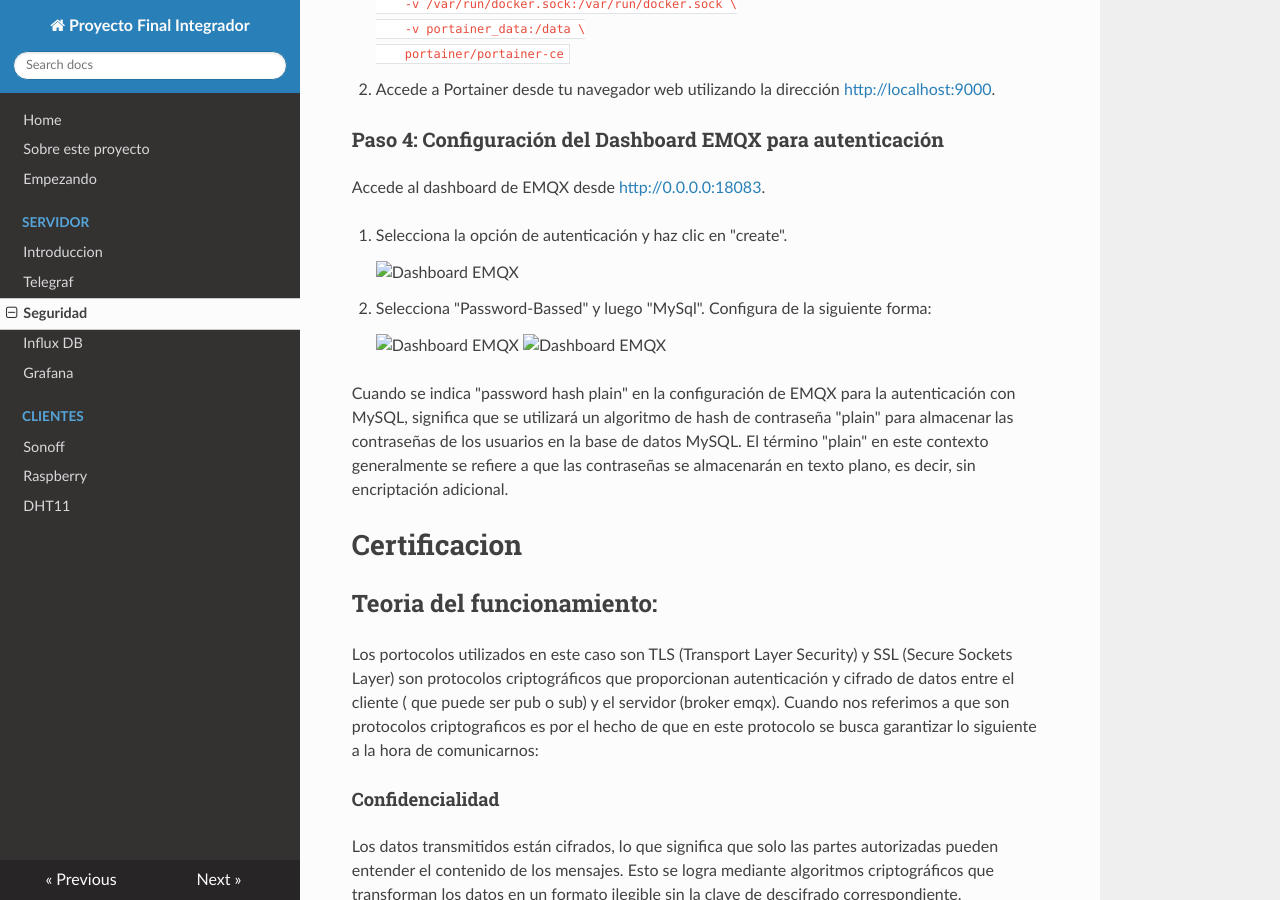
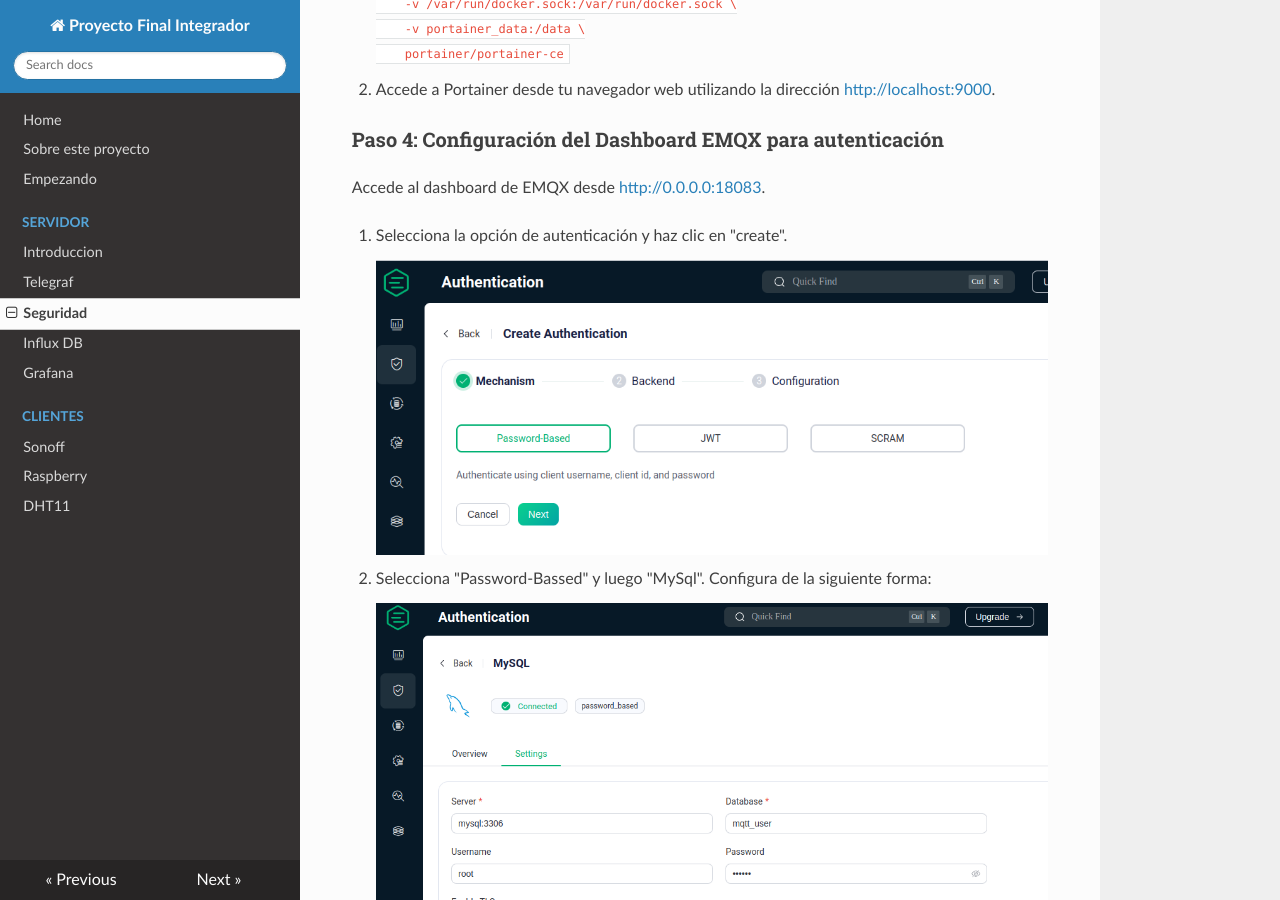
Before and after one commit to danunziata/Aplicaciones_TCP_IP, an MkDocs documentation site: the page built from docs/03-Proyecto_Final/proyecto/documentacion/docs/conf_seguridad.md, in a window 1280 px wide and 900 px high, scrolled down 1106 px. Built offline with MkDocs 1.6.1, drawn with Linux system fonts in a browser that asks for light colours; nearby versions of some CDN libraries.

Commit message:
Update conf_seguridad.md
cambie la ruta de png para que se vean las imagenes

```diff
--- a/docs/03-Proyecto_Final/proyecto/documentacion/docs/conf_seguridad.md
+++ b/docs/03-Proyecto_Final/proyecto/documentacion/docs/conf_seguridad.md
@@ -58,12 +58,12 @@
 
 1. Selecciona la opción de autenticación y haz clic en "create".
 
-    ![Dashboard EMQX](create.png)
+    ![Dashboard EMQX](./images/create.png)
 
 2. Selecciona "Password-Bassed" y luego "MySql". Configura de la siguiente forma:
 
-    ![Dashboard EMQX](uno_aut.png)
-    ![Dashboard EMQX](dos_aut.png)
+    ![Dashboard EMQX](./images/uno_aut.png)
+    ![Dashboard EMQX](./images/dos_aut.png)
 
 Cuando se indica "password hash plain" en la configuración de EMQX para la autenticación con MySQL, significa que se utilizará un algoritmo de hash de contraseña "plain" para almacenar las contraseñas de los usuarios en la base de datos MySQL. El término "plain" en este contexto generalmente se refiere a que las contraseñas se almacenarán en texto plano, es decir, sin encriptación adicional.
 
@@ -93,7 +93,7 @@
 
 La siguiente imagen describe el proceso del protocolo de handshake de TLS/SSL, desde el "hello" (saludo) del cliente hasta el "finished" (terminado) del broker.
 
-![proceso de handshake](cifrado.png)
+![proceso de handshake](./images/cifrado.png)
 
 #### Tipo de cifrado utilizado en este caso es "two- way"
 La certificación bidireccional es que se requiere un certificado para el servicio y el cliente durante la autenticación de la conexión. Ambas partes deben realizar la autenticación para garantizar que se confíe en ambas partes involucradas en la comunicación. Ambas partes comparten sus certificados públicos y luego realizan la verificación y confirmación en función del certificado
@@ -194,7 +194,7 @@
 #### configuracion del dashboard
 Dentro de "Listeners" en la columna izquierda, selecciona el listener por default para SSL.
 
-![Dashboard EMQX](lis.png)
+![Dashboard EMQX](./images/lis.png)
 
 Carga los archivos de encriptación en el siguiente orden: `emqx.pem`, `emqx.key`, `ca.pem`, luego presiona "Update".
  y pongo Force Verify Peer Certificate en true y habilito verify Peer
```
